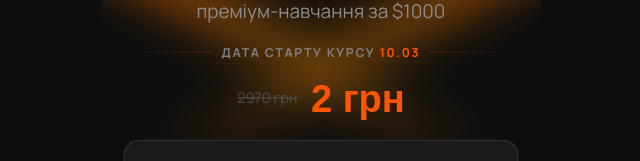
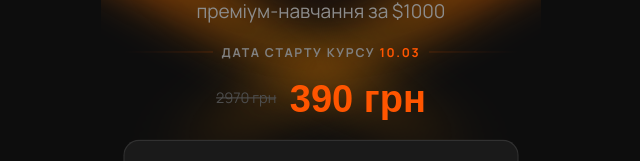
Before and after one commit to poLILIgrafika/v-lob-1, a React (Vite) app: page /form in a window 1280 px wide. Shown: the part 121-282 px from the top of the page, without its empty margins (319-959 px from the left). Built offline with nearby package versions, Linux system fonts and the light colour scheme; a web font is replaced by a local one.

Commit message:
fix: change visual price back to 390 uah while keeping wayforpay amount at 2 uah

```diff
--- a/src/app/components/FormPage.tsx
+++ b/src/app/components/FormPage.tsx
@@ -230,7 +230,7 @@ function FormContent() {
             color: "#ff5500",
           }}
         >
-          2 грн
+          390 грн
         </span>
       </div>
 
```
